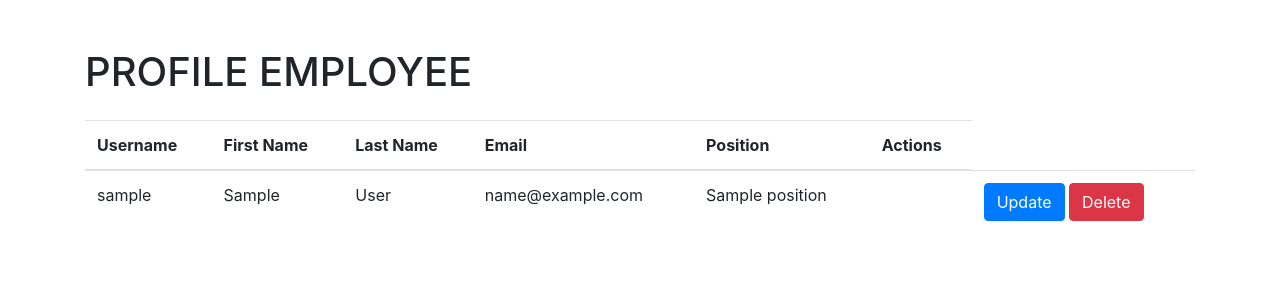
After one commit to rusalforever/course_django, a Django app: page /employees/show_employee/1/ in a window 1280 px wide. The commit adds this page. Shown: the top 300 px of the page. Run offline with Django 4.2, Linux system fonts and the light colour scheme; a user stored in the database is signed in; tables that the repository leaves empty hold one stand-in row (values such as "Sample post"); some libraries are stand-ins or nearby versions.

Commit message:
homework #5 Django Views

```diff
--- a/hr/urls.py
+++ b/hr/urls.py
@@ -5,19 +5,10 @@ from hr.views import class_views as views
 
 urlpatterns = [
     path("employees/", views.EmployeeListView.as_view(), name="employee_list"),
-    path(
-        "employees/create/", views.EmployeeCreateView.as_view(), name="employee_create"
-    ),
-    path(
-        "employees/update/<int:pk>/",
-        views.EmployeeUpdateView.as_view(),
-        name="employee_update",
-    ),
-    path(
-        "employees/delete/<int:pk>/",
-        views.EmployeeDeleteView.as_view(),
-        name="employee_delete",
-    ),
+    path("employees/create/", views.EmployeeCreateView.as_view(), name="employee_create"),
+    path("employees/update/<int:pk>/", views.EmployeeUpdateView.as_view(), name="employee_update"),
+    path("employees/delete/<int:pk>/", views.EmployeeDeleteView.as_view(), name="employee_delete"),
+    path("employees/show_employee/<int:pk>/", views.EmployeeDetailView.as_view(), name="employee_deteil_form.html"),
 ]
 
 # from hr.views.function_views import (
--- a/hr/views/class_views.py
+++ b/hr/views/class_views.py
@@ -25,7 +25,8 @@ class EmployeeListView(View):
             employees = employees.filter(
                 Q(first_name__icontains=search)
                 | Q(last_name__icontains=search)
-                | Q(position__title__icontains=search),
+                | Q(position__title__icontains=search)
+                | Q(email__icontains=search),
             )
 
         context = {"employees": employees}
@@ -46,6 +47,17 @@ class EmployeeCreateView(UserPassesTestMixin, View):
 
     def test_func(self):
         return user_is_superadmin(self.request.user)
+
+class EmployeeDetailView(UserPassesTestMixin, View):
+    def get(self, request, pk):
+        employee = get_object_or_404(Employee, pk=pk)
+
+        return render(request, "employee_deteil_form.html", {'employee': employee})
+
+    def test_func(self):
+        return user_is_superadmin(self.request.user)
+
+
 
 
 class EmployeeUpdateView(UserPassesTestMixin, View):
--- /dev/null
+++ b/templates/employee_deteil_form.html
@@ -0,0 +1,31 @@
+{% extends 'base.html' %}
+{% block content %}
+    <div class="employee_detail">
+        <h1 class="mb-4">PROFILE EMPLOYEE</h1>
+          <table class="table">
+    <thead>
+      <tr>
+        <th>Username</th>
+        <th>First Name</th>
+        <th>Last Name</th>
+        <th>Email</th>
+        <th>Position</th>
+        <th>Actions</th>
+      </tr>
+    </thead>
+    <tbody>
+      <tr>
+        <td>{{ employee.username }}</td>
+        <td>{{ employee.first_name }}</td>
+        <td>{{ employee.last_name }}</td>
+        <td>{{ employee.email }}</td>
+        <td>{{ employee.position.title }}</td>
+        <td>
+          <td>
+          {% if request.user.is_superuser %}
+          <a href="{% url 'employee_update' employee.pk %}" class="btn btn-primary">Update</a>
+          <a href="{% url 'employee_delete' employee.pk %}" class="btn btn-danger">Delete</a>
+          {% endif %}
+        </td>
+    </div>
+{% endblock %}
--- a/templates/employee_list.html
+++ b/templates/employee_list.html
@@ -41,6 +41,7 @@
           {% if request.user.is_superuser %}
           <a href="{% url 'employee_update' employee.pk %}" class="btn btn-primary">Update</a>
           <a href="{% url 'employee_delete' employee.pk %}" class="btn btn-danger">Delete</a>
+          <a href="{% url 'employee_deteil_form.html' employee.pk %}" class="btn btn-danger">Show EMPLOYEE</a>
           {% endif %}
         </td>
       </tr>
```
